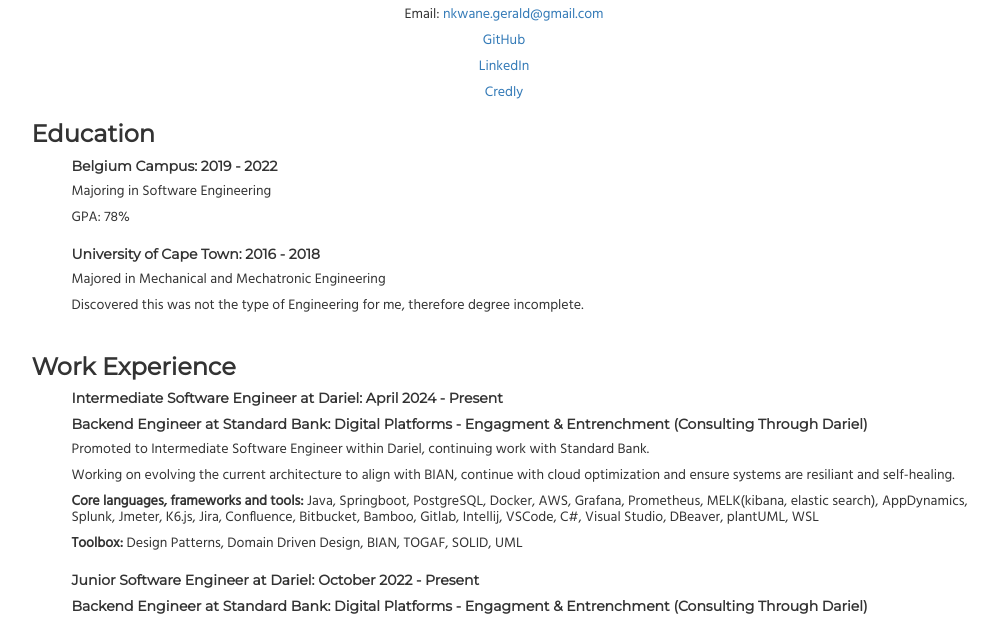
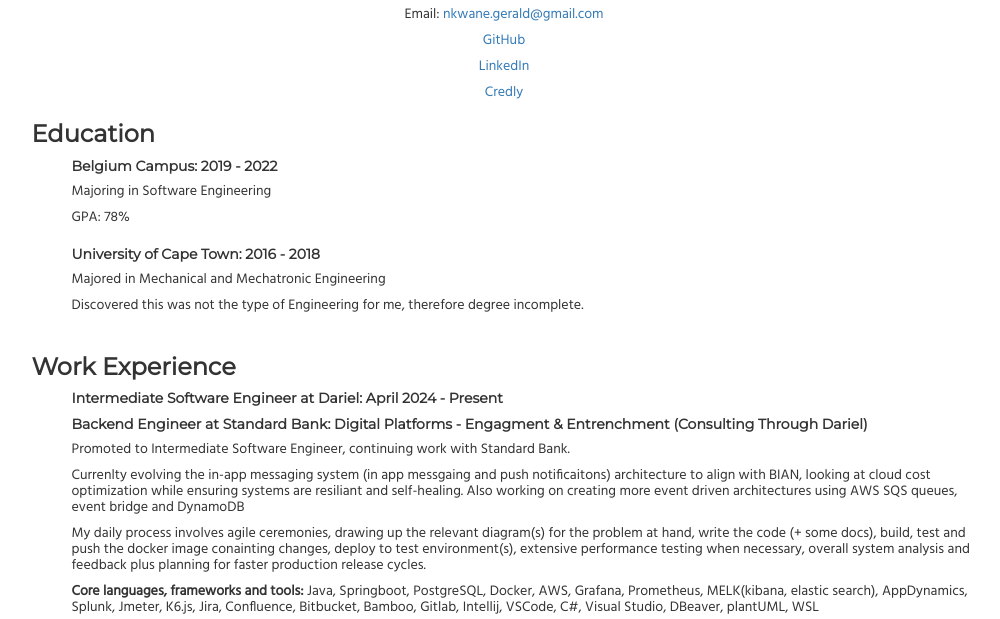
Before and after one commit to TGNkwane/cvtebogonkwane-errors.co.za-SUBDOMAIN, a plain HTML site: page index.html in a window 1280 px wide. Shown: the part 146-765 px from the top of the page, without its empty margins (136-1136 px from the left). Drawn offline with nearby package versions, Linux system fonts and the light colour scheme.

Commit message:
cv updates

```diff
--- a/index.html
+++ b/index.html
@@ -41,8 +41,9 @@
                          <li>
                             <p class="headline">Intermediate  Software Engineer at Dariel: April 2024 -  Present</p>
                             <p class="headline">Backend Engineer at Standard Bank: Digital Platforms - Engagment & Entrenchment (Consulting Through Dariel)</p>
-                            <p>Promoted to Intermediate Software Engineer within Dariel, continuing work with Standard Bank.</p>
-                            <p>Working on evolving the current architecture to align with BIAN, continue with cloud optimization and ensure systems are resiliant and self-healing.</p>
+                            <p>Promoted to Intermediate Software Engineer, continuing work with Standard Bank.</p>
+                            <p>Currenlty evolving the in-app messaging system (in app messgaing and push notificaitons) architecture to align with BIAN, looking at cloud cost optimization while ensuring systems are resiliant and self-healing. Also working on creating more event driven architectures using AWS SQS queues, event bridge and DynamoDB</p>
+                            <p>My daily process involves agile ceremonies, drawing up the relevant diagram(s) for the problem at hand, write the code (+ some docs), build, test and push the docker image conainting changes, deploy to test environment(s), extensive performance testing when necessary, overall system analysis and feedback plus planning for faster production release cycles.</p>
                             <p><b>Core languages, frameworks and tools:</b> Java, Springboot, PostgreSQL, Docker, AWS, Grafana, Prometheus, MELK(kibana, elastic search), AppDynamics, Splunk, Jmeter, K6.js, Jira, Confluence, Bitbucket, Bamboo, Gitlab, Intellij, VSCode, C#, Visual Studio, DBeaver, plantUML, WSL</p>
                             <p><b>Toolbox:</b> Design Patterns, Domain Driven Design, BIAN, TOGAF, SOLID, UML</p>
                         </li>
```
